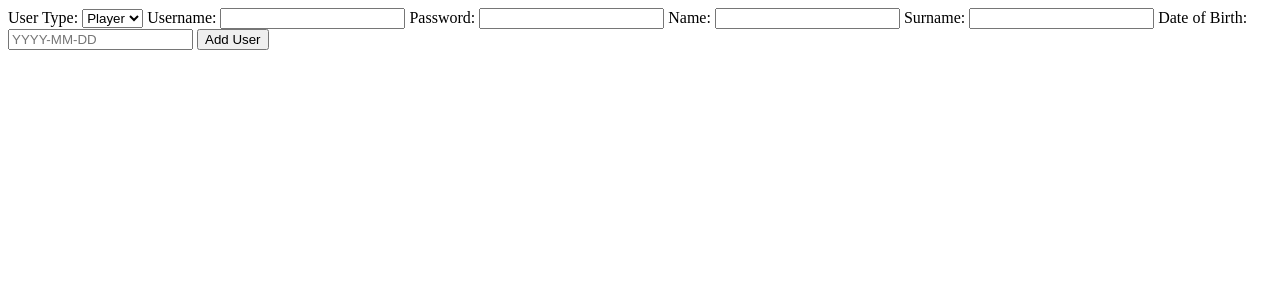
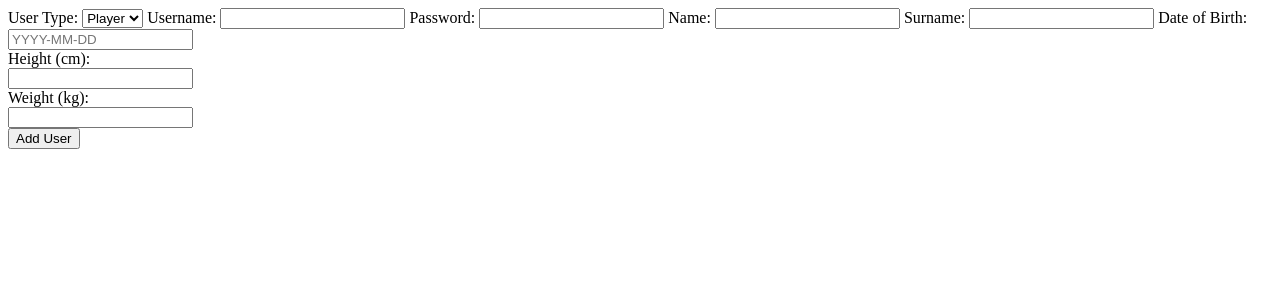
Before and after one commit to halil-karabacak/CMPE321-Project3, a Django app: page /myapp/add-user/ in a window 1280 px wide. Shown: the top 300 px of the page. Run offline with Django 4.2, Linux system fonts and the light colour scheme.

Commit message:
small changes

```diff
--- a/myproject/myapp/views.py
+++ b/myproject/myapp/views.py
@@ -31,9 +31,7 @@ def authenticate(request):
                 cursor.execute("SELECT * FROM Coach WHERE username = %s AND password = %s", [username, password])
                 user = cursor.fetchone()
                 if user:
-                    cursor.execute("SELECT username, name, surname FROM Jury")
-                    juries = cursor.fetchall()
-                    return render(request, 'coach_dashboard.html', {'juries': juries, 'username': username})
+                    return coach_dashboard(request)
                 else:
                     cursor = connection.cursor()
                     cursor.execute("SELECT * FROM Jury WHERE username = %s AND password = %s", [username, password])
@@ -55,11 +53,15 @@ def add_user(request):
         surname = request.POST.get('surname')
         additional_info = request.POST.get('additional_info')
 
+        # Additional fields for players
+        height = request.POST.get('height')
+        weight = request.POST.get('weight')
+
         query = ""
         if user_type == 'player':
             query = """
-            INSERT INTO Player (username, password, name, surname, date_of_birth)
-            VALUES (%s, %s, %s, %s, %s)
+            INSERT INTO Player (username, password, name, surname, date_of_birth, height, weight)
+            VALUES (%s, %s, %s, %s, %s, %s, %s)
             """
         elif user_type == 'jury':
             query = """
@@ -74,9 +76,13 @@ def add_user(request):
 
         if query:
             with connection.cursor() as cursor:
-                cursor.execute(query, [username, password, name, surname, additional_info])
+                # Adjust the parameters passed to the execute function based on the user type
+                if user_type == 'player':
+                    cursor.execute(query, [username, password, name, surname, additional_info, height, weight])
+                else:
+                    cursor.execute(query, [username, password, name, surname, additional_info])
                 messages.success(request, f'New {user_type} added successfully.')
-            return render(request, 'admin_dashboard.html')
+            return render(request, 'admin_dashboard.html', {username: request.session.get('username')})
         else:
             messages.error(request, 'Invalid user type.')
 
@@ -132,10 +138,10 @@ def delete_match_session(request):
             cursor.execute("DELETE FROM MatchSession WHERE session_ID = %s", [session_id])
             messages.success(request, f'Match session {session_id} and related data deleted successfully.')
 
-        return redirect('coach_dashboard')
+        return coach_dashboard(request)
     else:
         messages.error(request, 'Invalid request method.')
-        return redirect('coach_dashboard')
+        return coach_dashboard(request)
 
 
 def fetch_current_team_id(coach_username):
@@ -197,7 +203,6 @@ def create_squad(request):
         current_team_id = fetch_current_team_id(request.session.get('username'))
 
         with connection.cursor() as cursor:
-            # Check if the selected players are valid and part of the coach's team
             valid_players_sql = """
                 SELECT pt.username
                 FROM PlayerTeams pt
@@ -214,11 +219,9 @@ def create_squad(request):
                         VALUES (%s, %s, %s)
                     """, [session_id, player, pos])
             messages.success(request, "Squad created successfully.")
-            return redirect('coach_dashboard')
-
+            return coach_dashboard(request)
     else:
         with connection.cursor() as cursor:
-            # Fetch players and their possible positions
             players_sql = """
                 SELECT pt.username, pp.position
                 FROM PlayerTeams pt
@@ -267,7 +270,6 @@ def jury_dashboard(request):
         return render(request, 'jury_dashboard.html', context)
 
 
-from django.http import HttpResponseRedirect
 def submit_rating(request):
     from django.utils import timezone
     if request.method == 'POST':
@@ -316,7 +318,6 @@ def player_dashboard(request):
         """, [request.session.get('username')])
         all_playmates = [row[0] for row in cursor.fetchall()]
 
-        # Calculate the most frequent playmate(s)
         playmate_counter = Counter(all_playmates)
         max_plays = playmate_counter.most_common(1)[0][1]
         most_frequent_playmates = [playmate for playmate, count in playmate_counter.items() if count == max_plays and playmate != request.session.get('username')]
--- a/myproject/templates/add_user.html
+++ b/myproject/templates/add_user.html
@@ -14,10 +14,21 @@
             additionalInfoLabel.textContent = 'Date of Birth:';
             additionalInfoInput.placeholder = 'YYYY-MM-DD';
             additionalInfoInput.type = 'text'; // Change this to 'date' if you prefer a date picker
+            document.getElementById('height_label').style.display = 'block';
+            document.getElementById('height_input').style.display = 'block';
+            document.getElementById('weight_label').style.display = 'block';
+            document.getElementById('weight_input').style.display = 'block';
         } else {
-            additionalInfoLabel.textContent = 'Nationality:';
-            additionalInfoInput.placeholder = 'Country';
-            additionalInfoInput.type = 'text';
+            additionalInfoInput.type = 'text'; // Set the input type back to text for non-players
+            if (userType === 'coach' || userType === 'jury') {
+                additionalInfoLabel.textContent = 'Nationality:';
+                additionalInfoInput.placeholder = 'Country';
+            }
+            // Hide height and weight fields for non-players
+            document.getElementById('height_label').style.display = 'none';
+            document.getElementById('height_input').style.display = 'none';
+            document.getElementById('weight_label').style.display = 'none';
+            document.getElementById('weight_input').style.display = 'none';
         }
     }
 </script>
@@ -41,6 +52,11 @@
     <input type="text" name="surname" required>
     <label id="additional_info_label" for="additional_info">Additional Info:</label>
     <input type="text" id="additional_info" name="additional_info" required>
+    <!-- Height and Weight fields for players -->
+    <label id="height_label" style="display: none;" for="height">Height (cm):</label>
+    <input id="height_input" style="display: none;" type="text" name="height">
+    <label id="weight_label" style="display: none;" for="weight">Weight (kg):</label>
+    <input id="weight_input" style="display: none;" type="text" name="weight">
     <button type="submit">Add User</button>
 </form>
 
```
